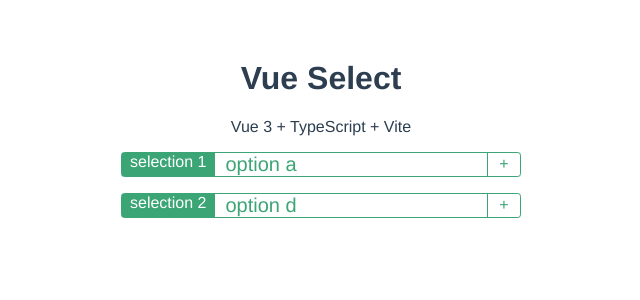
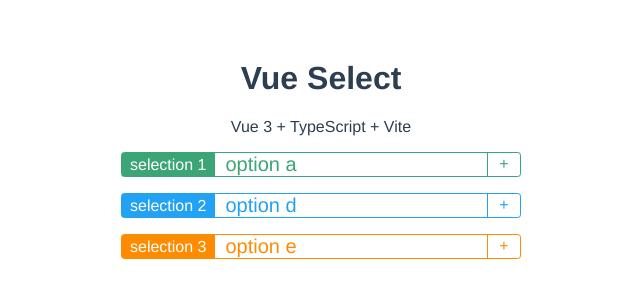
Before and after one commit to winuxx/v-ctrl, a Vue app: page / in a window 1280 px wide. Shown: the top 300 px of the page, without its empty margins (319-959 px from the left). Built offline with nearby package versions, Linux system fonts and the light colour scheme.

Commit message:
new feature
add primary color setting.

```diff
--- a/src/App.vue
+++ b/src/App.vue
@@ -11,6 +11,13 @@
     <Select
       v-bind:label="selectLabel2"
       v-bind:options="selectOptions2"
+      v-bind:primaryColor="'#22A2F2'"
+      @change="onSelect"
+    />
+    <Select
+      v-bind:label="selectLabel3"
+      v-bind:options="selectOptions3"
+      v-bind:primaryColor="'#ff8c00'"
       @change="onSelect"
     />
   </div>
@@ -41,6 +48,20 @@
         {text: 'option f', value: 6},
         {text: 'option g', value: 7},
       ],
+      selectLabel3: 'selection 3',
+      selectOptions3: [
+        {text: 'option a', value: 1},
+        {text: 'option b', value: 2},
+        {text: 'option c', value: 3},
+        {text: 'option d', value: 4},
+        {text: 'option e', value: 5, selected: true},
+        {text: 'option f', value: 6},
+        {text: 'option g', value: 7},
+        {text: 'option g', value: 8},
+        {text: 'option g', value: 9},
+        {text: 'option g', value: 10},
+        {text: 'option g', value: 100},
+      ],
     }
   },
   methods: {
--- a/src/components/Select.vue
+++ b/src/components/Select.vue
@@ -4,8 +4,9 @@
   <div class="select"
     v-bind:id="selectElId"
     v-on:click="onSelectClick"
-    v-on:mouseover="onSelectOver"
-    v-on:mouseout="onSelectOut"
+    v-on:mouseenter="onSelectEnter"
+    v-on:mouseleave="onSelectLeave"
+    v-bind:style="primaryStyle"
   >
     <div class="label"
       v-bind:style="labelStyle"
@@ -16,10 +17,10 @@
     <div class="options"
       v-bind:class="{ expanded: isOptionsExpanded, unexpanded: !isOptionsExpanded }"
       v-on:mouseover="onOptionOver"
-      v-on:mouseout="onOptionOut"
+      v-on:mouseleave="onOptionLeave"
     >
       <div class="option fixed"
-        v-bind:class="{ highlight: isSelectOver && !isOptionsExpanded }"
+        v-bind:class="{ highlight: isSelectOver }"
       >
         <div class="option-text">
           {{ options[selectedIndex].text }}
@@ -63,7 +64,7 @@
 </template>
 
 <script lang="ts">
-import { ref, defineComponent, PropType } from 'vue'
+import { ref, defineComponent, PropType, CSSProperties } from 'vue'
 
 interface SelectOption {
   text: String,
@@ -92,6 +93,10 @@
         }
       ]
     },
+    primaryColor: {
+      type: String,
+      default: () => '#3ca576',
+    }
   },
   emits: ['change'],
   data() {
@@ -101,9 +106,12 @@
       isSelectOver: false,
       selectedValue: undefined,
       selectedIndex: 0,
-      hoverElementOffsetTop: 0,
+      labelPaddingTop: 0,
+      primaryStyle: {
+        '--primaryColor': this.primaryColor,
+      } as CSSProperties,
       labelStyle: {
-        'padding-top': '0px',
+        paddingTop: '3px',
       },
     }
   },
@@ -115,7 +123,6 @@
   },
   mounted() {
     // console.log('name:', name);
-    // console.log('data:', this.data);
 
     // todo: 可优化, select 数量多时绑定事件会过多
     window.addEventListener('click', this.onWindowClick);
@@ -124,8 +131,8 @@
     window.removeEventListener('click', this.onWindowClick);
   },
   watch: {
-    hoverElementOffsetTop: function(val: number) {
-      this.labelStyle['padding-top'] = val + 3 + 'px';
+    labelPaddingTop: function(val: number) {
+      this.labelStyle['paddingTop'] = val + 3 + 'px';
     }
   },
   methods: {
@@ -135,14 +142,12 @@
       // console.log(window.event);
 
       // 点击页面上非当前 select 的地方, 收起 options
-      let target = event.target;
-      // console.log(target);
       // todo: 应该在事件传播到 select div 时记录其 id
-      let selectElId = this.getSelectElId(target);
+      let selectElId = this.getSelectElId(event.target);
       if ( selectElId !== this.selectElId) {
         this.isOptionsExpanded = false;
       }
-      this.hoverElementOffsetTop = 0;
+      this.labelPaddingTop = 0;
     },
 
     onSelectClick(event: Event) {
@@ -173,43 +178,37 @@
       let selectedValue = option.value;
       this.$emit('change', selectedValue);
       this.changeSelectedOption();
-      this.hoverElementOffsetTop = 0;
+      this.labelPaddingTop = 0;
     },
 
-    onSelectOver(event: Event) {
+    onSelectEnter(event: Event) {
+      // console.log('on select enter');
       this.isSelectOver = true;
     },
 
-    onSelectOut(event: Event) {
+    onSelectLeave(event: Event) {
+      // console.log('on select leave');
       this.isSelectOver = false;
+      // 鼠标移出后还原 label 位置
+      this.labelPaddingTop = 0;
     },
 
     onOptionOver(event: Event) {
-      // console.log('on option over');
-      let target = event.target;
-      if (target == null) {
+      // console.log('on option over', event);
+      let els = this.getOptionAndParentEl(event.target);
+      if (els === null) {
         return;
       }
-      let optionEl = (<HTMLElement>event.target).parentElement;
-      if (optionEl === null) {
-        return;
-      }
-      let optionsEl = optionEl.parentElement;
-      let optionElOffsetTop = optionEl.offsetTop;
-      let optionsElOffsetTop = 0;
-      if (optionsEl != null) {
-        optionsElOffsetTop = optionsEl.offsetTop;
-      }
-      let offsetTop = optionElOffsetTop - optionsElOffsetTop;
-      this.hoverElementOffsetTop = offsetTop;
-      // console.log(this.hoverElementOffsetTop);
+      let [target, parent] = els;
+      this.labelPaddingTop = target.offsetTop - parent.offsetTop;
+      // console.log(this.labelPaddingTop);
     },
 
-    onOptionOut(event: Event) {
-      // console.log('on option out');
-      // 鼠标移出后还原 label 位置, 当鼠标从 options 移动至 label 时, 稍显突兀
-      // 可移至 select mouse out 事件处理
-      this.hoverElementOffsetTop = 0;
+    onOptionLeave(event: Event) {
+      // console.log('on option leave');
+      // 鼠标移出后还原 label 位置
+      // 当鼠标从 options 移动至 label 时, 或2个元素之间有间隔时, 若还原, 稍显突兀
+      // 移至 select mouse leave
     },
 
     changeSelectedOption() {
@@ -236,7 +235,7 @@
       }
     },
 
-    getSelectElId(target: any) :any {
+    getSelectElId(target: any): any {
       let elId = target.id;
       if (elId.indexOf('select') === 0) {
         return elId;
@@ -249,18 +248,36 @@
         return this.getSelectElId(target.parentElement);
       }
     },
+
+    getOptionAndParentEl(target: any): any {
+      // console.log((<HTMLElement>target).classList);
+      if (target === null) {
+        return null;
+      }
+      let parent = (<HTMLElement>target).parentElement;
+      if (parent === null) {
+        return null;
+      }
+      if ((<HTMLElement>target).classList.contains('option')) {
+        return [target, parent];
+      }
+      else {
+        return this.getOptionAndParentEl(parent);
+      }
+    },
   }
 })
 </script>
 
 <style scoped>
-/* :root {
-  --label-font-size: 16;
-  --option-font-size: 20;
-} */
+:root {
+  /* --label-font-size: 16; */
+  /* --option-font-size: 20; */
+  /* --primaryColor: #3ca576; */
+}
 
 a {
-  color: #3ca576;
+  color: var(--primaryColor);
 }
 
 .hidden {
@@ -269,29 +286,29 @@
 
 .highlight {
   color:white !important;
-  background: #3ca576 !important;
+  background: var(--primaryColor) !important;
 }
 
 .select {
-  /* background: #3ca576; */
+  /* background: var(--primaryColor); */
   width: auto;
   min-width: 2rem;
   max-width: 100%;
   display: flex;
   /* align-items: center; */
-  border:#3ca576 1px solid;
+  border:var(--primaryColor) 1px solid;
   border-radius: 0.2em;
 }
 
 .label {
   color: white;
-  background: #3ca576;
+  background: var(--primaryColor);
   font-size: 16px;
   text-align: right;
   white-space: nowrap;
   padding-left: 0.5em;
   padding-right: 0.5em;
-  padding-top: v-bind(hoverElementOffsetTop + 3 + "px");
+  padding-top: v-bind(labelPaddingTop + 3 + "px");
   border-right: 1px solid;
 }
 
@@ -307,24 +324,23 @@
 }
 
 .option.selected {
-  /* background: #3ca576; */
-  color: #3ca576;
+  color: v-bind(primaryColor);
   /* font-weight: bold; */
 }
 
 .option.fixed {
-  color:#3ca576;
+  color:var(--primaryColor);
 }
 
 .expanded > .option.fixed {
   color:#fff;
-  background: #3ca576;
+  background: var(--primaryColor);
   border-bottom: 1px solid;
 }
 
 .option:hover {
   color: white;
-  background: #3ca576;
+  background: var(--primaryColor);
   /* height: 1.5em; */
   /* font-weight: bold; */
 }
@@ -349,7 +365,7 @@
 }
 
 .icon.expand {
-  color: #3ca576;
+  color: var(--primaryColor);
   padding-top: 2px;
   border-left: 1px solid;
 }
```
Also changed, not shown: 1 other file (tests, documents, lock files or other folders).
